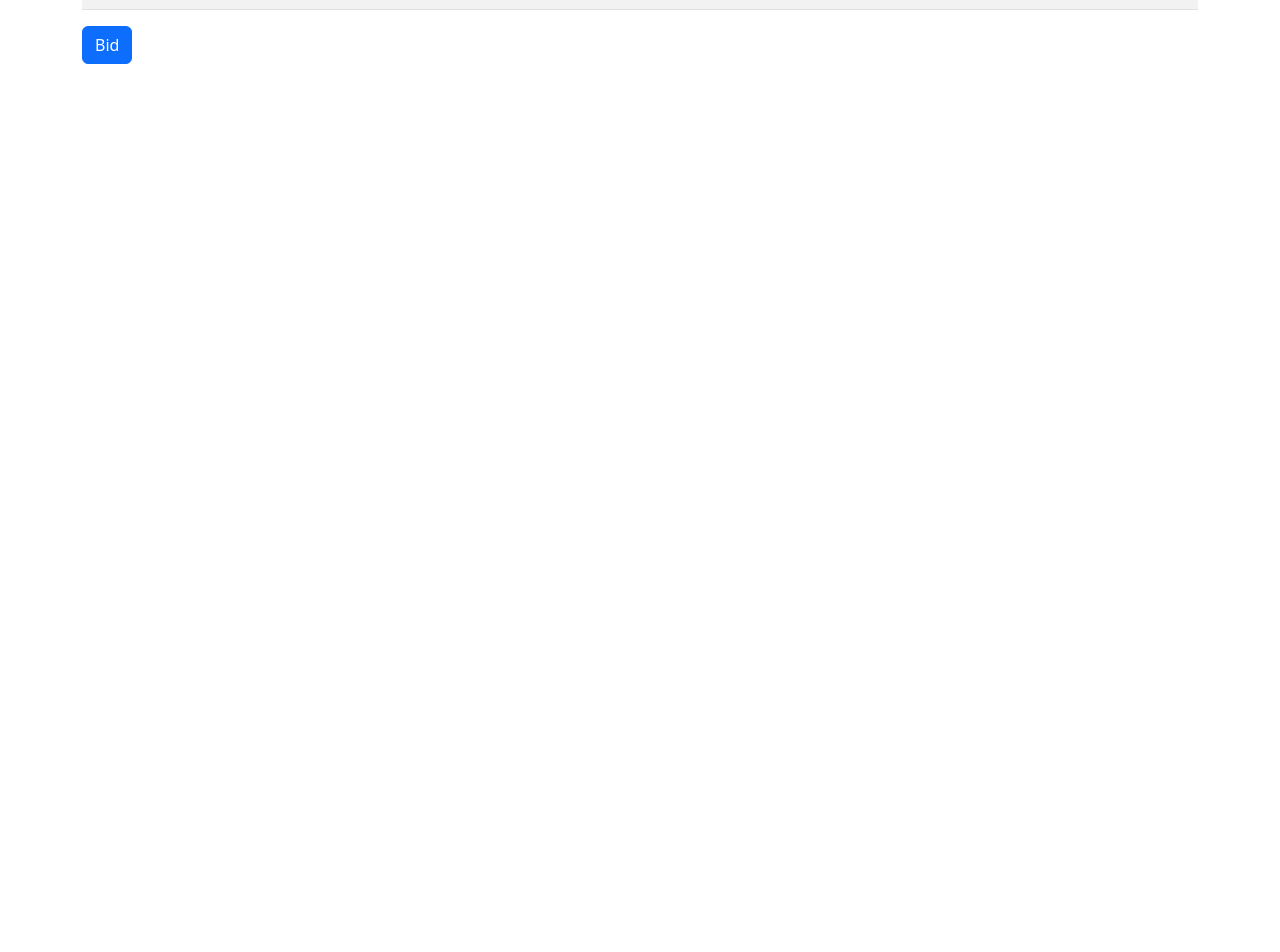
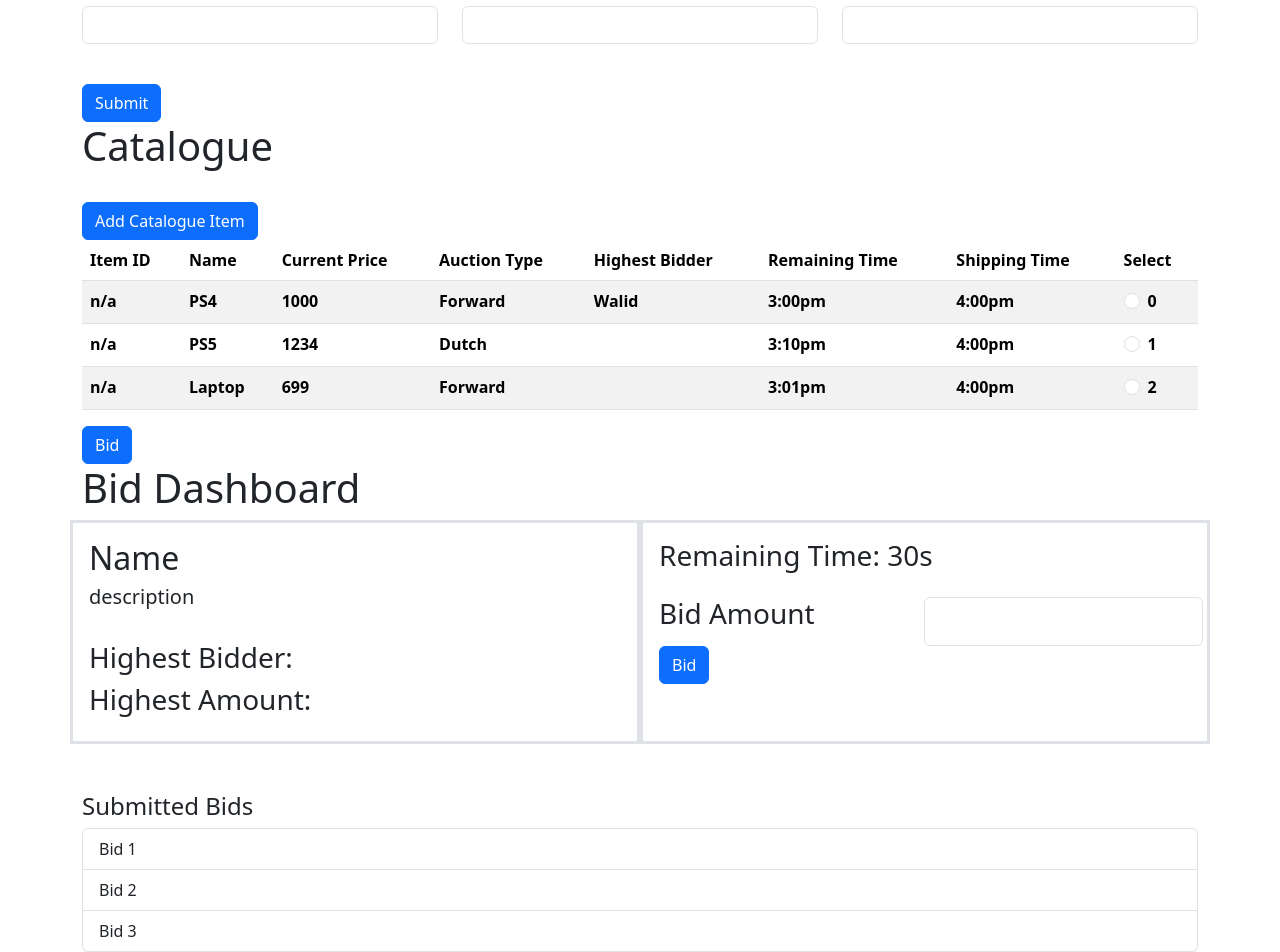
Before and after one commit to ErikaGrandy/E-CommerceAuctionSite-4413, a React (Create React App) app in the folder frontend/: page / in a window 1280 px wide. Shown: the part 278-1230 px from the top of the page. Before the commit the page ends 800 px from the top, so only its background shows below. Built offline with nearby package versions, Linux system fonts and the light colour scheme.

Commit message:
More components/redesigns added

```diff
--- a/frontend/src/App.js
+++ b/frontend/src/App.js
@@ -3,6 +3,7 @@ import Row from "react-bootstrap/Row";
 import Col from "react-bootstrap/Col";
 import SignIn from "./Auth/SignIn";
 import { CatMenu } from "./Catalogue/CatMenu";
+import Dash from "./bidding/Dash";
 
 function App() {
   return (
@@ -10,8 +11,9 @@ function App() {
       <Container>
         <Row>
           <Col>
-            {/* <SignIn /> */}
+            <SignIn />
             <CatMenu />
+            <Dash />
           </Col>
         </Row>
       </Container>
--- a/frontend/src/Auth/SignIn.js
+++ b/frontend/src/Auth/SignIn.js
@@ -7,7 +7,7 @@ import Alert from "react-bootstrap/Alert";
 const SignIn = () => {
   return (
     <div>
-      <h1>Sign In</h1>
+      <h1>Sign Up</h1>
       <br />
       <Form>
         <Row>
--- a/frontend/src/Catalogue/CatItemMenu.js
+++ b/frontend/src/Catalogue/CatItemMenu.js
@@ -3,6 +3,8 @@ import React from "react";
 import { useState } from "react";
 import Button from "react-bootstrap/Button";
 import Modal from "react-bootstrap/Modal";
+import Form from "react-bootstrap/Form";
+import { Row, Col } from "react-bootstrap";
 
 function CatItemMenu() {
   const [show, setShow] = useState(false);
@@ -20,7 +22,35 @@ function CatItemMenu() {
         <Modal.Header closeButton>
           <Modal.Title>New Catalog Item</Modal.Title>
         </Modal.Header>
-        <Modal.Body>Woohoo, you are reading this text in a modal!</Modal.Body>
+        <Modal.Body>
+          <Form>
+            <Row className="mb-2">
+              <Form.Label as={Col}>Name</Form.Label>
+              <Form.Control as={Col} type="text" />
+            </Row>
+            <Row className="mb-2">
+              <Form.Label as={Col}>Current Price</Form.Label>
+              <Form.Control as={Col} type="text" />
+            </Row>
+            <Row className="mb-2">
+              <Form.Label as={Col}>Auction Type</Form.Label>
+              <Col>
+                <Form.Select size="sm">
+                  <option value="forward">Forward Bidding</option>
+                  <option value="dutch">Dutch Bidding</option>
+                </Form.Select>
+              </Col>
+            </Row>
+            <Row className="mb-2">
+              <Form.Label as={Col}>Duration</Form.Label>
+              <Form.Control as={Col} type="text" />
+            </Row>
+            <Row className="mb-2">
+              <Form.Label as={Col}>Shipping Duration</Form.Label>
+              <Form.Control as={Col} type="text" />
+            </Row>
+          </Form>
+        </Modal.Body>
         <Modal.Footer>
           <Button variant="secondary" onClick={handleClose}>
             Cancel
--- /dev/null
+++ b/frontend/src/bidding/Dash.js
@@ -0,0 +1,71 @@
+import React from "react";
+import { Row, Col } from "react-bootstrap";
+import { Form } from "react-bootstrap";
+
+import { Button, ListGroup } from "react-bootstrap";
+
+function Dash() {
+  const data = ["Bid 1", "Bid 2", "Bid 3"];
+
+  return (
+    <div>
+      <h1> Bid Dashboard</h1>
+      <Row className="center">
+        <Col className="border border-3 p-3">
+          <Row>
+            <h2>Name</h2>
+          </Row>
+          <Row>
+            <h5>description</h5>
+          </Row>
+          <br />
+          <Row>
+            <h3>Highest Bidder: </h3>
+          </Row>
+          <Row>
+            <h3>Highest Amount: </h3>
+          </Row>
+        </Col>
+        <Col className="border border-3 p-3">
+          <Row className="mb-3">
+            <h3>Remaining Time: 30s</h3>
+          </Row>
+          <Row className="mb-3">
+            <Form>
+              <Row>
+                <Form.Label as={Col}>
+                  <h3>Bid Amount</h3>
+                </Form.Label>
+                <Form.Control as={Col} type="text" />
+              </Row>
+              <Button
+                variant="primary"
+                type="submit"
+                onClick={(e) => {
+                  console.log(e);
+                }}
+              >
+                Bid
+              </Button>
+            </Form>
+          </Row>
+        </Col>
+      </Row>
+      <br />
+      <br />
+
+      <Row>
+        <Col>
+          <h4>Submitted Bids</h4>
+          <ListGroup>
+            {data.map((row) => {
+              return <ListGroup.Item>{row}</ListGroup.Item>;
+            })}
+          </ListGroup>
+        </Col>
+      </Row>
+    </div>
+  );
+}
+
+export default Dash;
```
